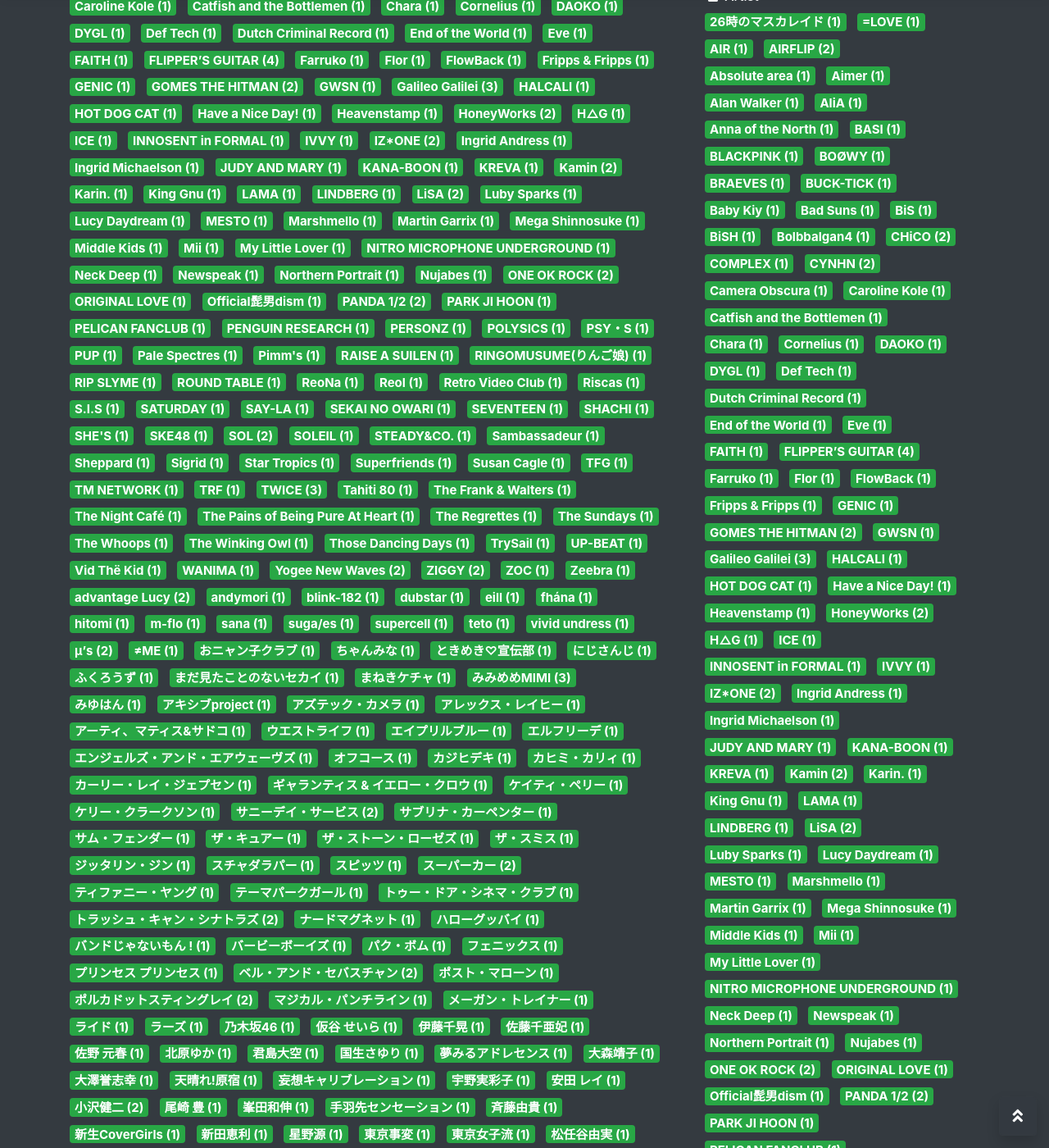
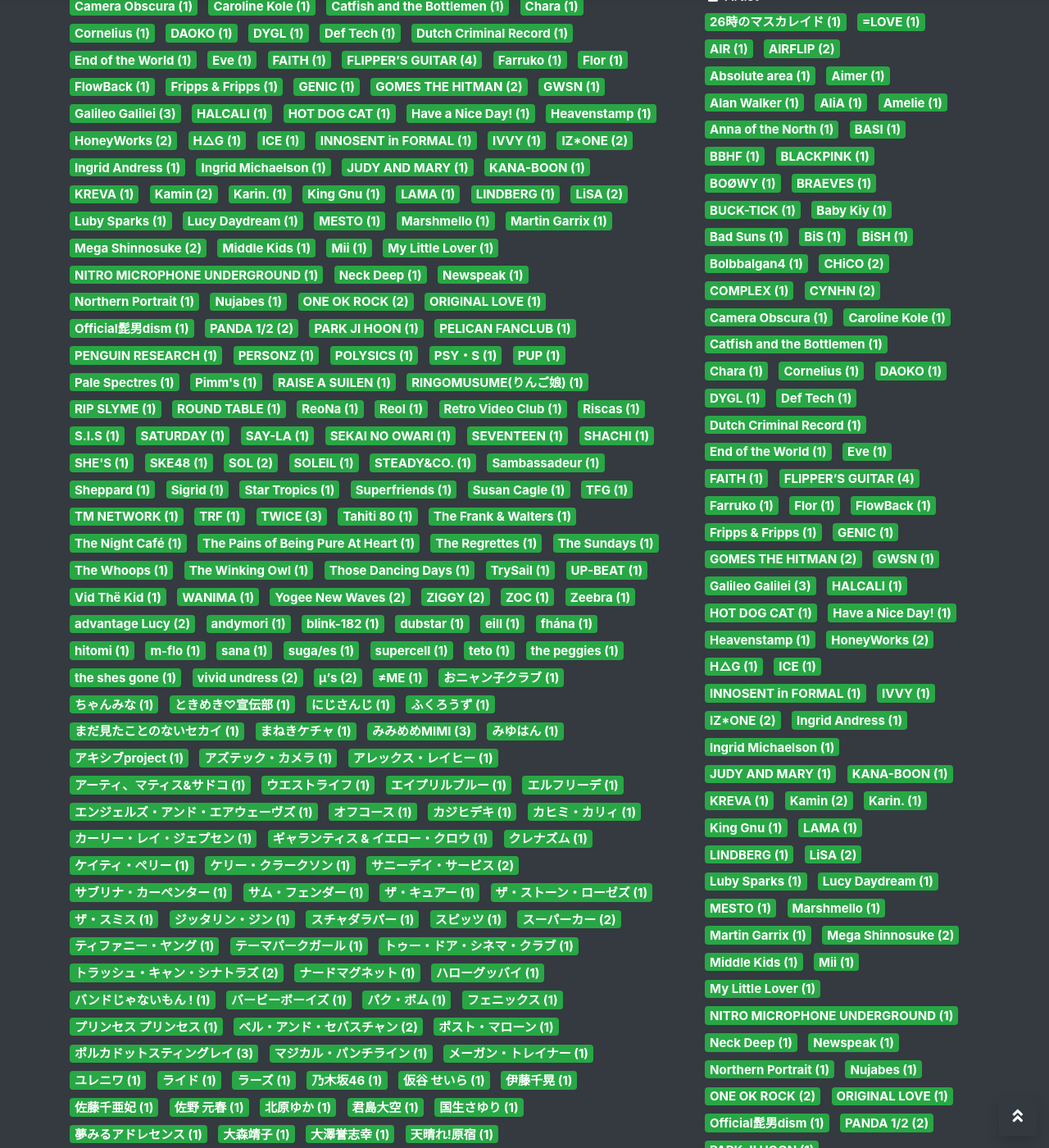
Before and after one commit to hysh8392/fav-music, a Jekyll site: the page built from src/tags/index.html, in a window 1280 px wide and 1400 px high, scrolled down 711 px. Shown: the whole window at 82% size. Built offline with Jekyll 4.4.1, drawn with Linux system fonts in a browser that asks for light colours; nearby versions of some CDN libraries; the list of posts is cut into pages by our own code; comment, search, counter and statistics services are not loaded; some of the changed text lies outside the part shown.

```diff
--- a/src/_plugins/custom_filter.rb
+++ b/src/_plugins/custom_filter.rb
@@ -52,6 +52,7 @@ module CustomFilter
     'alan-walker'                  => 'Alan Walker',
     'alex-lahey'                   => 'アレックス・レイヒー',
     'alia'                         => 'AliA',
+    'amelie'                       => 'Amelie',
     'andymori'                     => 'andymori',
     'angels-and-airwaves'          => 'エンジェルズ・アンド・エアウェーヴズ',
     'anna-of-the-north'            => 'Anna of the North',
@@ -64,6 +65,7 @@ module CustomFilter
     'band-ja-nai-mon'              => 'バンドじゃないもん !',
     'barbee-boys'                  => 'バービーボーイズ',
     'basi'                         => 'BASI',
+    'bbhf'                         => 'BBHF',
     'belle-and-sebastian'          => 'ベル・アンド・セバスチャン',
     'bis'                          => 'BiS',
     'bish'                         => 'BiSH',
@@ -84,6 +86,7 @@ module CustomFilter
     'chico'                        => 'CHiCO',
     'complex'                      => 'COMPLEX',
     'cornelius'                    => 'Cornelius',
+    'culenasm'                     => 'クレナズム',
     'cure'                         => 'ザ・キュアー',
     'cynhn'                        => 'CYNHN',
     'daoko'                        => 'DAOKO',
@@ -134,6 +137,7 @@ module CustomFilter
     'iz-one'                       => 'IZ*ONE',
     'jitterin-jinn'                => 'ジッタリン・ジン',
     'judy-and-mary'                => 'JUDY AND MARY',
+    'jureniwa'                     => 'ユレニワ',
     'kahimi-karie'                 => 'カヒミ・カリィ',
     'kai-band'                     => '甲斐バンド',
     'kamin'                        => 'Kamin',
@@ -198,6 +202,7 @@ module CustomFilter
     'panda-1-2'                    => 'PANDA 1/2',
     'park-bom'                     => 'パク・ボム',
     'park-ji-hoon'                 => 'PARK JI HOON',
+    'peggies'                      => 'the peggies',
     'pelican-fanclub'              => 'PELICAN FANCLUB',
     'penguin-research'             => 'PENGUIN RESEARCH',
     'personz'                      => 'PERSONZ',
@@ -239,6 +244,7 @@ module CustomFilter
     'shachi'                       => 'SHACHI',
     'she-s'                        => 'SHE\'S',
     'sheppard'                     => 'Sheppard',
+    'shes-gone'                    => 'the shes gone',
     'shiritsu-ebisu-chugaku'       => '私立恵比寿中学',
     'sigrid'                       => 'Sigrid',
     'sinsei-covergirls'            => '新生CoverGirls',
@@ -280,6 +286,7 @@ module CustomFilter
     'vid-the-kid'                  => 'Vid Thë Kid',
     'vivid-undress'                => 'vivid undress',
     'wanima'                       => 'WANIMA',
+    'wasureranneyo'                => '忘れらんねえよ',
     'westlife'                     => 'ウエストライフ',
     'whoops'                       => 'The Whoops',
     'winking-owl'                  => 'The Winking Owl',
```
Also changed, not shown: src/_posts/2020-01-11-j-rock-2019-04.md (+30 -2 lines).
